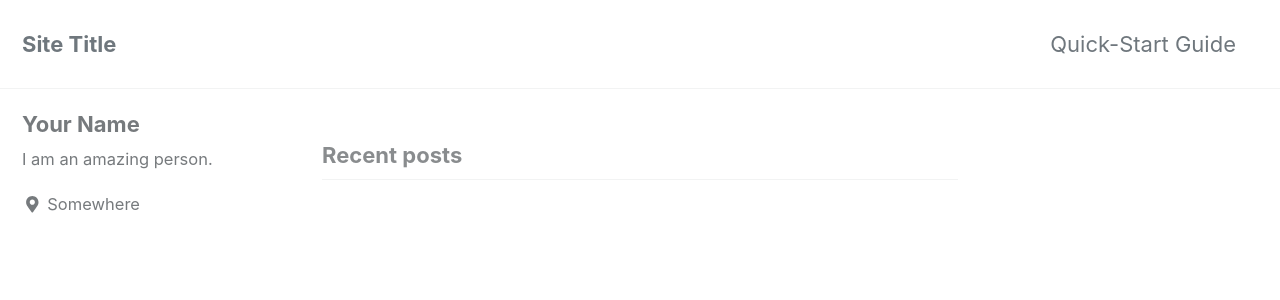
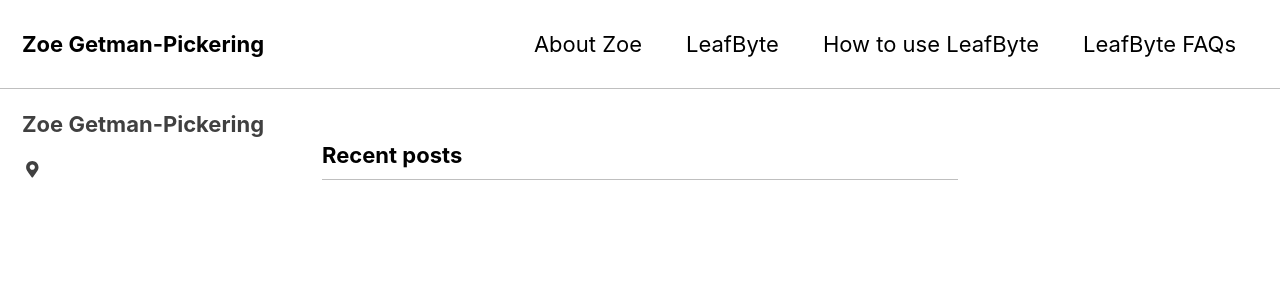
Before and after one commit to Zoegp/zoegp.github.io, a Jekyll site: the page built from index.html, in a window 1280 px wide and 900 px high. Shown: the top 300 px of the window. Built offline with Jekyll 4.4.1, drawn with Linux system fonts in a browser that asks for light colours; cached includes are drawn as plain includes; nearby versions of some CDN libraries; the list of posts is cut into pages by our own code; some of the changed text lies outside the part shown.

Commit message:
Basic config

```diff
--- a/_config.yml
+++ b/_config.yml
@@ -12,17 +12,17 @@
 
 # theme                  : "minimal-mistakes-jekyll"
 # remote_theme           : "mmistakes/minimal-mistakes"
-minimal_mistakes_skin    : "default" # "air", "aqua", "contrast", "dark", "dirt", "neon", "mint", "plum", "sunrise"
+minimal_mistakes_skin    : "contrast" # "default", "air", "aqua", "contrast", "dark", "dirt", "neon", "mint", "plum", "sunrise"
 
 # Site Settings
 locale                   : "en-US"
-title                    : "Site Title"
+title                    : "Zoe Getman-Pickering"
 title_separator          : "-"
-name                     : "Your Name"
-description              : "An amazing website."
+name                     : "Zoe Getman-Pickering"
+description              : "Zoe Getman-Pickering's homepage"
 url                      : # the base hostname & protocol for your site e.g. "https://mmistakes.github.io"
 baseurl                  : # the subpath of your site, e.g. "/blog"
-repository               : # GitHub username/repo-name e.g. "mmistakes/minimal-mistakes"
+repository               : "https://github.com/Zoegp/zoegp.github.io" # GitHub username/repo-name e.g. "mmistakes/minimal-mistakes"
 teaser                   : # path of fallback teaser image, e.g. "/assets/images/500x300.png"
 # breadcrumbs            : false # true, false (default)
 words_per_minute         : 200
@@ -101,10 +101,10 @@ analytics:
 
 # Site Author
 author:
-  name             : "Your Name"
+  name             : "Zoe Getman-Pickering"
   avatar           : # path of avatar image, e.g. "/assets/images/bio-photo.jpg"
-  bio              : "I am an amazing person."
-  location         : "Somewhere"
+  bio              : ""
+  location         : ""
   email            :
   links:
     - label: "Email"
@@ -131,7 +131,7 @@ footer:
   links:
     - label: "Twitter"
       icon: "fab fa-fw fa-twitter-square"
-      # url:
+      url: https://twitter.com/Herbivory1
     - label: "Facebook"
       icon: "fab fa-fw fa-facebook-square"
       # url:
--- a/_data/navigation.yml
+++ b/_data/navigation.yml
@@ -1,12 +1,12 @@
 # main links
 main:
-  - title: "Quick-Start Guide"
-    url: https://mmistakes.github.io/minimal-mistakes/docs/quick-start-guide/
-  # - title: "About"
-  #   url: https://mmistakes.github.io/minimal-mistakes/about/
-  # - title: "Sample Posts"
-  #   url: /year-archive/
-  # - title: "Sample Collections"
-  #   url: /collection-archive/
+  - title: "About Zoe"
+    url: /
+  - title: "LeafByte"
+    url: /leafbyte
+  - title: "How to use LeafByte"
+    url: /leafbyte-how-to-use
+  - title: "LeafByte FAQs"
+    url: /leafbyte-faqs
   # - title: "Sitemap"
   #   url: /sitemap/
```
